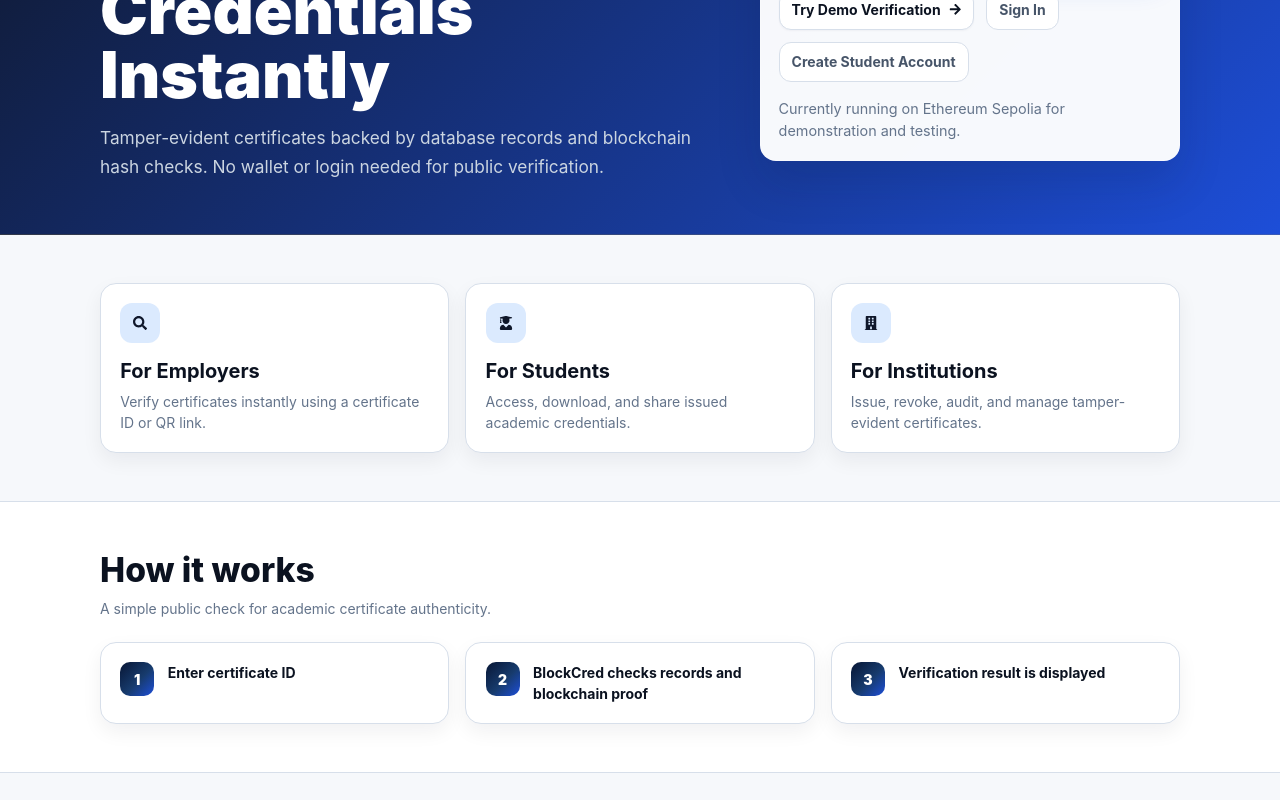
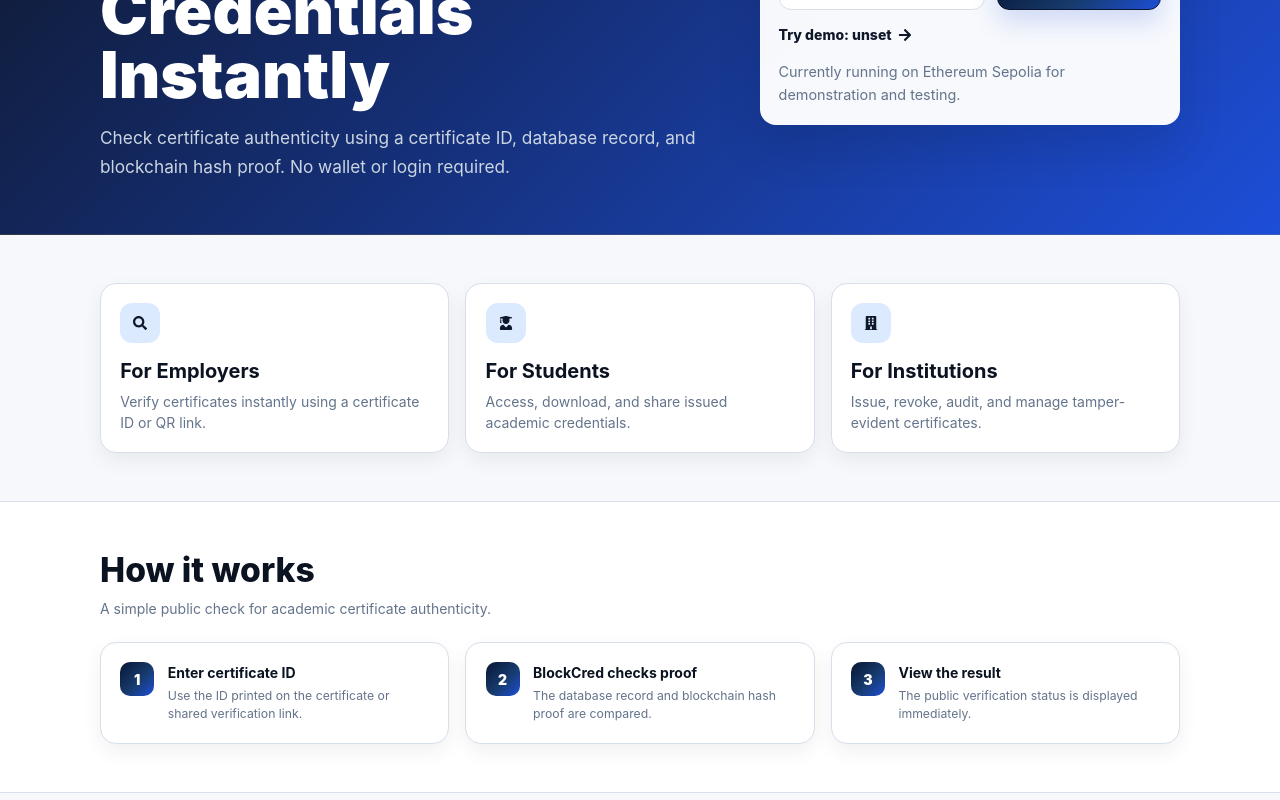
Before and after one commit to RYB-romell/blockcred-certificate-verification-system, a React (Create React App) app: page / in a window 1280 px wide. Shown: the part 280-1080 px from the top of the page. Built offline with nearby package versions, Linux system fonts and the light colour scheme; no server answers.

Commit message:
Improve landing page clarity and CTA focus

```diff
--- a/src/pages/Home.js
+++ b/src/pages/Home.js
@@ -57,9 +57,18 @@ const Home = () => {
   ];
 
   const steps = [
-    "Enter certificate ID",
-    "BlockCred checks records and blockchain proof",
-    "Verification result is displayed",
+    {
+      title: "Enter certificate ID",
+      text: "Use the ID printed on the certificate or shared verification link.",
+    },
+    {
+      title: "BlockCred checks proof",
+      text: "The database record and blockchain hash proof are compared.",
+    },
+    {
+      title: "View the result",
+      text: "The public verification status is displayed immediately.",
+    },
   ];
 
   const trustItems = [
@@ -170,6 +179,27 @@ const Home = () => {
           flex-wrap: wrap;
           gap: 0.75rem;
           margin-top: 1rem;
+        }
+
+        .home-demo-row {
+          margin-top: 0.9rem;
+        }
+
+        .home-demo-link {
+          display: inline-flex;
+          align-items: center;
+          gap: 0.4rem;
+          border: 0;
+          background: transparent;
+          color: var(--bc-primary);
+          font-weight: 850;
+          padding: 0;
+          text-decoration: none;
+        }
+
+        .home-demo-link:hover {
+          color: var(--bc-primary-strong);
+          text-decoration: underline;
         }
 
         .home-note {
@@ -296,8 +326,7 @@ const Home = () => {
             grid-template-columns: 1fr;
           }
 
-          .home-verify-form .bc-button,
-          .home-link-row .bc-button {
+          .home-verify-form .bc-button {
             width: 100%;
           }
         }
@@ -318,9 +347,9 @@ const Home = () => {
                 </h1>
 
                 <p className="home-subtitle">
-                  Tamper-evident certificates backed by database records and
-                  blockchain hash checks. No wallet or login needed for public
-                  verification.
+                  Check certificate authenticity using a certificate ID,
+                  database record, and blockchain hash proof. No wallet or login
+                  required.
                 </p>
               </div>
 
@@ -341,23 +370,15 @@ const Home = () => {
                   </ActionButton>
                 </form>
 
-                <div className="home-link-row">
-                  <ActionButton
-                    variant="secondary"
+                <div className="home-demo-row">
+                  <button
+                    type="button"
+                    className="home-demo-link"
                     onClick={goTo(demoVerifierPath)}
                   >
-                    Try Demo Verification
+                    Try demo: {demoCertId || "Open verifier"}
                     <FaArrowRight />
-                  </ActionButton>
-                  <ActionButton variant="ghost" onClick={goTo("/login")}>
-                    Sign In
-                  </ActionButton>
-                  <ActionButton
-                    variant="ghost"
-                    onClick={goTo("/register-student")}
-                  >
-                    Create Student Account
-                  </ActionButton>
+                  </button>
                 </div>
 
                 <p className="home-note">
@@ -396,10 +417,13 @@ const Home = () => {
 
             <div className="home-steps">
               {steps.map((step, index) => (
-                <Card className="home-card" key={step}>
+                <Card className="home-card" key={step.title}>
                   <div className="home-step">
                     <span className="home-step-number">{index + 1}</span>
-                    <strong>{step}</strong>
+                    <div>
+                      <strong>{step.title}</strong>
+                      <p className="home-muted small mb-0 mt-1">{step.text}</p>
+                    </div>
                   </div>
                 </Card>
               ))}
```
